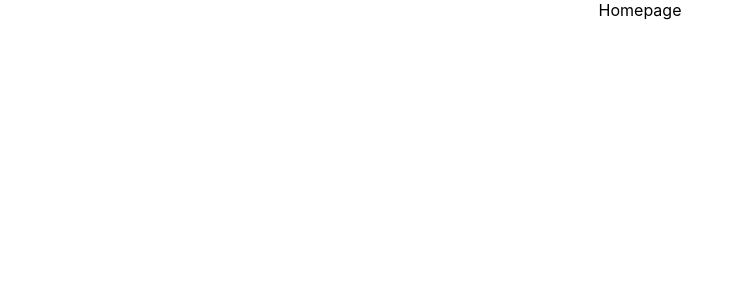
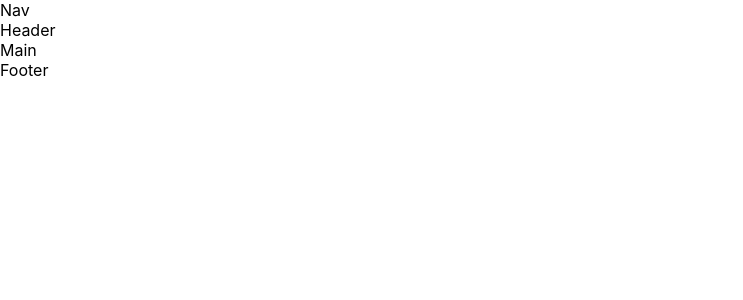
Before and after one commit to dev4hk/Restaurant-App, a React (Create React App) app: page / in a window 1280 px wide. Shown: the top 300 px of the page, without its empty margins (0-743 px from the left). Built offline with nearby package versions, Linux system fonts and the light colour scheme.

Commit message:
Added html structure template

```diff
--- a/src/App.js
+++ b/src/App.js
@@ -1,7 +1,18 @@
 import "./App.css";
+import Footer from "./Footer";
+import Header from "./Header";
+import Main from "./Main";
+import Nav from "./Nav";
 
 function App() {
-  return <div className="App">Homepage</div>;
+  return (
+    <>
+      <Nav />
+      <Header />
+      <Main />
+      <Footer />
+    </>
+  );
 }
 
 export default App;
--- /dev/null
+++ b/src/Footer.js
@@ -0,0 +1,7 @@
+import React from "react";
+
+const Footer = () => {
+  return <div>Footer</div>;
+};
+
+export default Footer;
--- /dev/null
+++ b/src/Header.js
@@ -0,0 +1,7 @@
+import React from "react";
+
+const Header = () => {
+  return <div>Header</div>;
+};
+
+export default Header;
--- /dev/null
+++ b/src/Main.js
@@ -0,0 +1,7 @@
+import React from "react";
+
+const Main = () => {
+  return <div>Main</div>;
+};
+
+export default Main;
--- /dev/null
+++ b/src/Nav.js
@@ -0,0 +1,7 @@
+import React from "react";
+
+const Nav = () => {
+  return <div>Nav</div>;
+};
+
+export default Nav;
```
